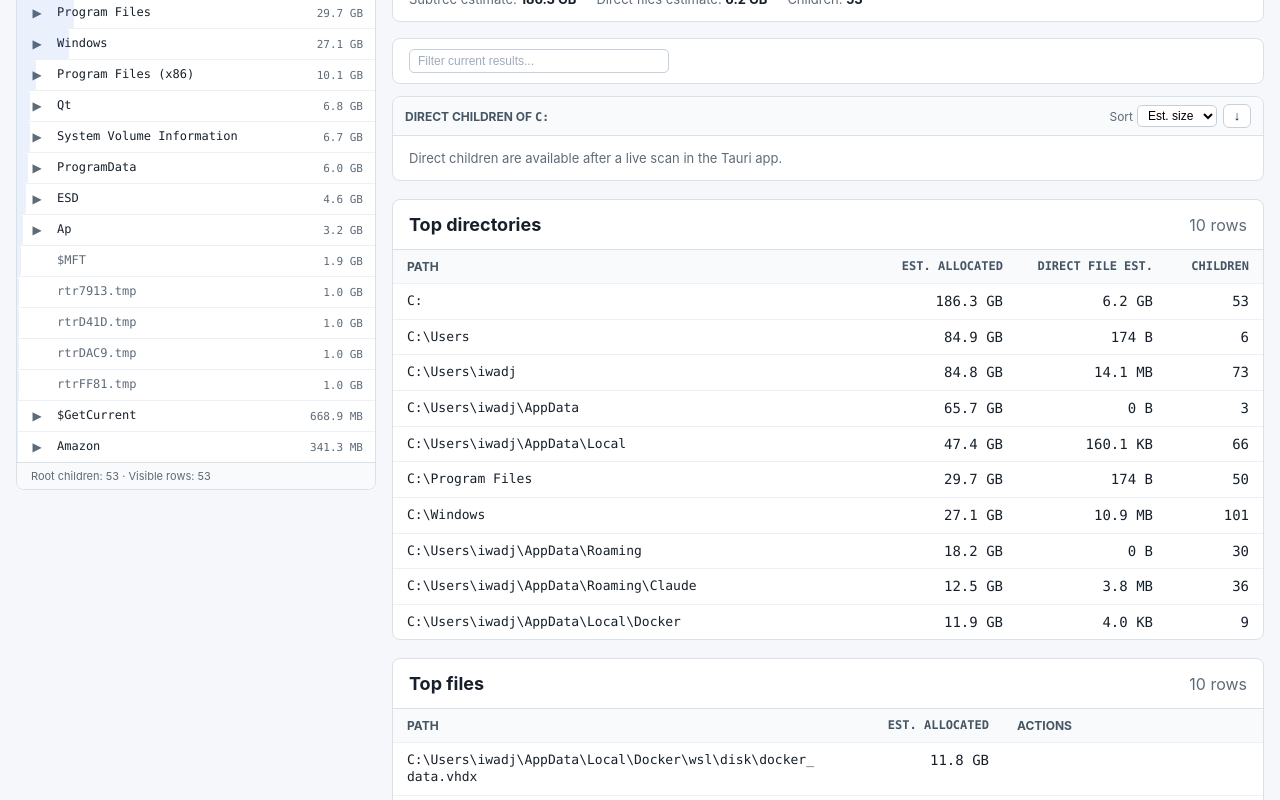
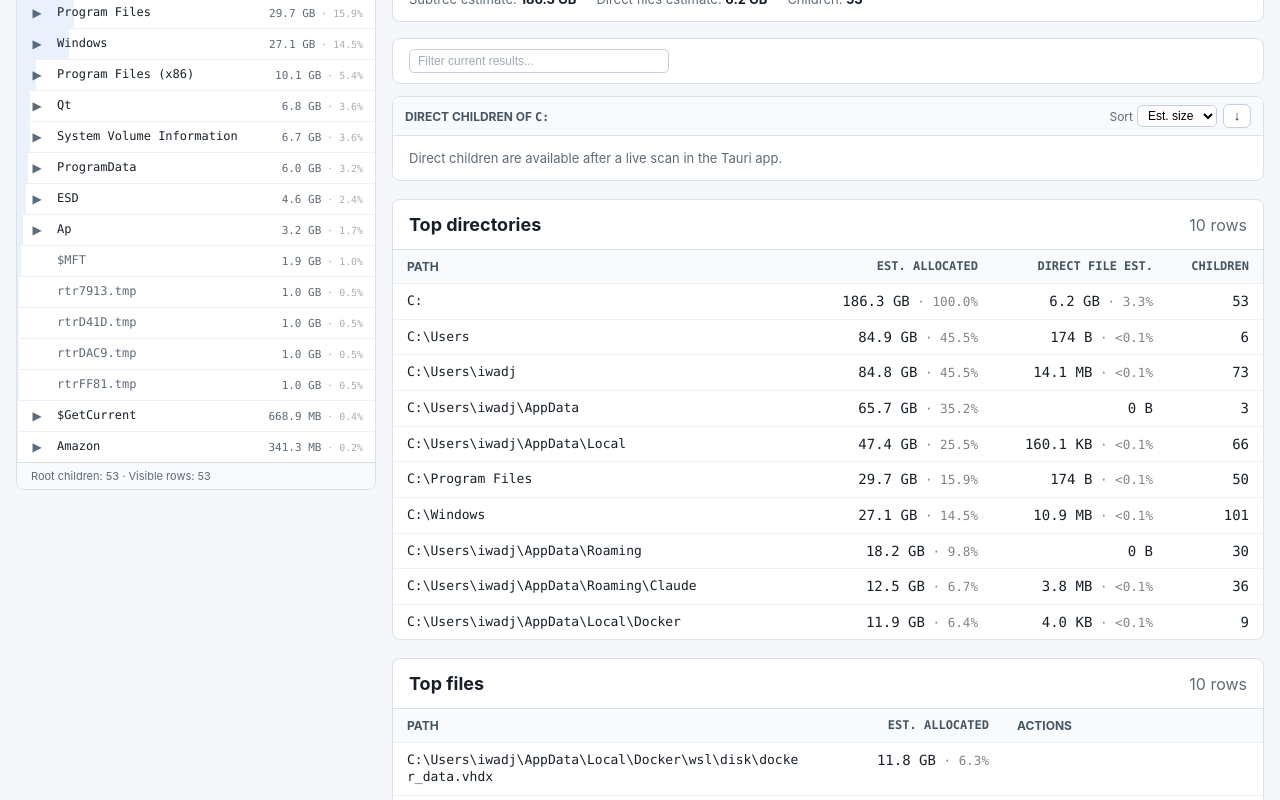
Before and after one commit to iwadjp/disk-insight, a React (Vite) app: page / in a window 1280 px wide. Shown: the part 280-1080 px from the top of the page. Built offline with nearby package versions, Linux system fonts and the light colour scheme.

Commit message:
Show size percentages in result lists

```diff
--- a/ui/src/main.tsx
+++ b/ui/src/main.tsx
@@ -477,6 +477,13 @@ function formatBytes(bytes: number): string {
   return unitIndex === 0
     ? `${value} ${units[unitIndex]}`
     : `${value.toFixed(1)} ${units[unitIndex]}`;
+}
+
+function formatPercent(bytes: number, total: number): string {
+  if (total <= 0 || bytes <= 0) return "—";
+  const pct = (bytes / total) * 100;
+  if (pct < 0.1) return "<0.1%";
+  return `${pct.toFixed(1)}%`;
 }
 
 function formatRecords(records: number): string {
@@ -770,12 +777,18 @@ function TreeNodeRow({
           title={node.path}
         >
           <span className="tree-name">{displayName}</span>
-          <span className="tree-size">{formatBytes(node.subtree_size)}</span>
+          <span className="tree-size">
+            {formatBytes(node.subtree_size)}
+            {totalSize > 0 && <span className="size-pct"> · {formatPercent(node.subtree_size, totalSize)}</span>}
+          </span>
         </button>
       ) : (
         <div className="tree-label tree-label--file" title={node.path}>
           <span className="tree-name">{displayName}</span>
-          <span className="tree-size">{formatBytes(node.subtree_size)}</span>
+          <span className="tree-size">
+            {formatBytes(node.subtree_size)}
+            {totalSize > 0 && <span className="size-pct"> · {formatPercent(node.subtree_size, totalSize)}</span>}
+          </span>
         </div>
       )}
     </div>
@@ -966,7 +979,7 @@ function SelectedFolderCard({
   );
 }
 
-function DirectoriesTable({ rows, title }: { rows: DirectoryEntry[]; title: React.ReactNode }) {
+function DirectoriesTable({ rows, title, totalSize }: { rows: DirectoryEntry[]; title: React.ReactNode; totalSize: number }) {
   return (
     <section className="table-section">
       <div className="section-header">
@@ -991,8 +1004,14 @@ function DirectoriesTable({ rows, title }: { rows: DirectoryEntry[]; title: Reac
             {rows.map((row) => (
               <tr key={row.record_index}>
                 <td className="path">{row.path}</td>
-                <td className="numeric">{formatBytes(row.subtree_size)}</td>
-                <td className="numeric">{formatBytes(row.direct_file_size)}</td>
+                <td className="numeric">
+                  {formatBytes(row.subtree_size)}
+                  {totalSize > 0 && <span className="size-pct"> · {formatPercent(row.subtree_size, totalSize)}</span>}
+                </td>
+                <td className="numeric">
+                  {formatBytes(row.direct_file_size)}
+                  {totalSize > 0 && row.direct_file_size > 0 && <span className="size-pct"> · {formatPercent(row.direct_file_size, totalSize)}</span>}
+                </td>
                 <td className="numeric">{formatNumber(row.child_count)}</td>
               </tr>
             ))}
@@ -1006,12 +1025,14 @@ function DirectoriesTable({ rows, title }: { rows: DirectoryEntry[]; title: Reac
 function FilesTable({
   rows,
   title,
+  totalSize,
   onOpenLocation,
   onSelectFile,
   onCopyError,
 }: {
   rows: FileEntry[];
   title: React.ReactNode;
+  totalSize: number;
   onOpenLocation: (path: string) => void;
   onSelectFile: (path: string) => void;
   onCopyError: (msg: string) => void;
@@ -1043,7 +1064,10 @@ function FilesTable({
               {rows.map((row) => (
                 <tr key={row.record_index}>
                   <td className="path">{row.path}</td>
-                  <td className="numeric">{formatBytes(row.final_allocated_size)}</td>
+                  <td className="numeric">
+                    {formatBytes(row.final_allocated_size)}
+                    {totalSize > 0 && <span className="size-pct"> · {formatPercent(row.final_allocated_size, totalSize)}</span>}
+                  </td>
                   <td className="actions-col">
                     <div className="actions-cell">
                       <button
@@ -1078,6 +1102,7 @@ function DirectChildrenPanel({
   error,
   sourceKind,
   currentFilterQuery,
+  totalSize,
   sortKey,
   sortDir,
   onSortKeyChange,
@@ -1095,6 +1120,7 @@ function DirectChildrenPanel({
   error: string | null;
   sourceKind: SourceKind | null;
   currentFilterQuery: string;
+  totalSize: number;
   sortKey: DirectChildrenSortKey;
   sortDir: SortDirection;
   onSortKeyChange: (key: DirectChildrenSortKey) => void;
@@ -1207,6 +1233,7 @@ function DirectChildrenPanel({
               title="Estimated allocated-style size."
             >
               {formatBytes(node.subtree_size)}
+              {totalSize > 0 && <span className="size-pct"> · {formatPercent(node.subtree_size, totalSize)}</span>}
             </span>
             {/* stopPropagation prevents action clicks from firing row navigation */}
             <div className="direct-child-actions" onClick={(e) => e.stopPropagation()}>
@@ -2456,6 +2483,7 @@ function App() {
                   error={selectedChildrenError}
                   sourceKind={sourceKind}
                   currentFilterQuery={currentFilterQuery}
+                  totalSize={data.summary.total_final_allocated}
                   sortKey={directChildrenSortKey}
                   sortDir={directChildrenSortDir}
                   onSortKeyChange={setDirectChildrenSortKey}
@@ -2470,6 +2498,7 @@ function App() {
               )}
               <DirectoriesTable
                 rows={filteredTopDirs}
+                totalSize={data.summary.total_final_allocated}
                 title={
                   selectedDir && !isDriveRoot(selectedDir.path)
                     ? <>Top directories (scan results) under <span className="heading-path">{selectedDir.path}</span></>
@@ -2478,6 +2507,7 @@ function App() {
               />
               <FilesTable
                 rows={filteredTopFiles}
+                totalSize={data.summary.total_final_allocated}
                 title={
                   selectedDir && !isDriveRoot(selectedDir.path)
                     ? <>Top files (scan results) under <span className="heading-path">{selectedDir.path}</span></>
--- a/ui/src/styles.css
+++ b/ui/src/styles.css
@@ -199,6 +199,16 @@ tbody tr:last-child td {
   white-space: nowrap;
 }
 
+.directories-table th:nth-child(2),
+.directories-table td:nth-child(2) {
+  width: 185px;
+}
+
+.directories-table th:nth-child(3),
+.directories-table td:nth-child(3) {
+  width: 175px;
+}
+
 .directories-table th:nth-child(4),
 .directories-table td:nth-child(4) {
   width: 96px;
@@ -206,7 +216,12 @@ tbody tr:last-child td {
 
 .files-table th:nth-child(2),
 .files-table td:nth-child(2) {
-  width: 170px;
+  width: 185px;
+}
+
+.size-pct {
+  opacity: 0.55;
+  font-size: 0.9em;
 }
 
 .toolbar-group {
@@ -1203,7 +1218,7 @@ tbody tr:last-child td {
 
 .direct-child-size {
   flex-shrink: 0;
-  width: 80px;
+  width: 140px;
   font-family: "Cascadia Mono", Consolas, "Courier New", monospace;
   font-size: 12px;
   color: #5e6b78;
```
